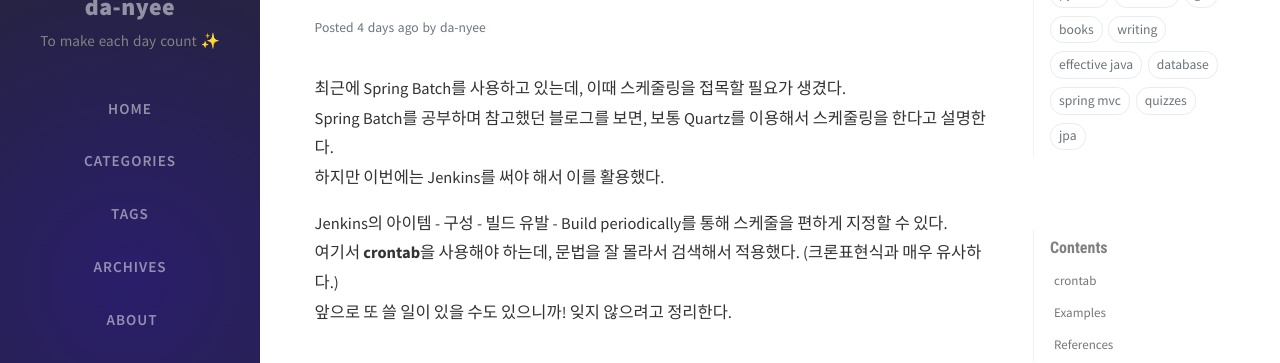
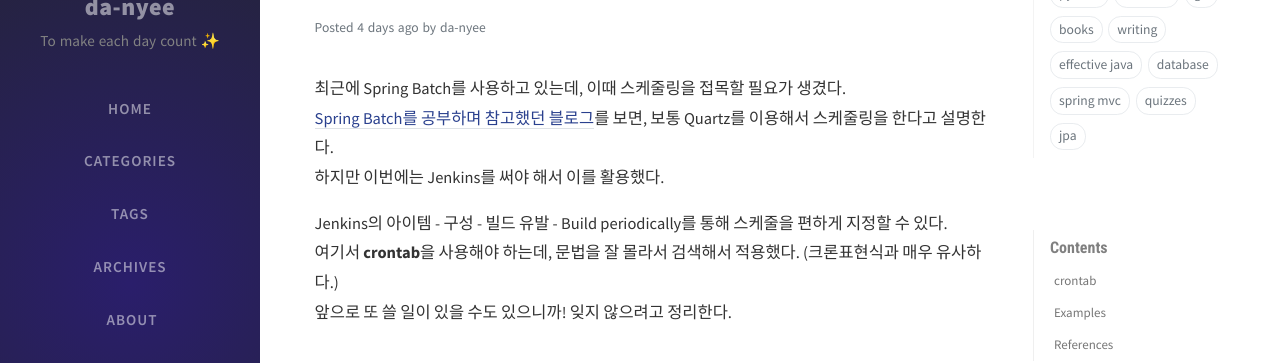
Before and after one commit to da-nyee/da-nyee.github.io, a Jekyll site: the page built from _posts/jenkins/2022-02-05-jenkins-how-to-schedule-in-jenkins.md, in a window 1280 px wide and 900 px high. Shown: the part 167-530 px from the top of the window. Built offline with Jekyll 4.4.1, drawn with Linux system fonts in a browser that asks for light colours; nearby versions of some CDN libraries; comment, search, counter and statistics services are not loaded; part of the change alters nothing that is shown.

```diff
--- a/_posts/jenkins/2022-02-05-jenkins-how-to-schedule-in-jenkins.md
+++ b/_posts/jenkins/2022-02-05-jenkins-how-to-schedule-in-jenkins.md
@@ -7,7 +7,7 @@ tags: [jenkins, crontab]
 ---
 
 최근에 Spring Batch를 사용하고 있는데, 이때 스케줄링을 접목할 필요가 생겼다.<br/>
-Spring Batch를 공부하며 참고했던 블로그를 보면, 보통 Quartz를 이용해서 스케줄링을 한다고 설명한다.<br/>
+[Spring Batch를 공부하며 참고했던 블로그](https://jojoldu.tistory.com/324)를 보면, 보통 Quartz를 이용해서 스케줄링을 한다고 설명한다.<br/>
 하지만 이번에는 Jenkins를 써야 해서 이를 활용했다.<br/>
 
 Jenkins의 아이템 - 구성 - 빌드 유발 - Build periodically를 통해 스케줄을 편하게 지정할 수 있다.<br/>
```
